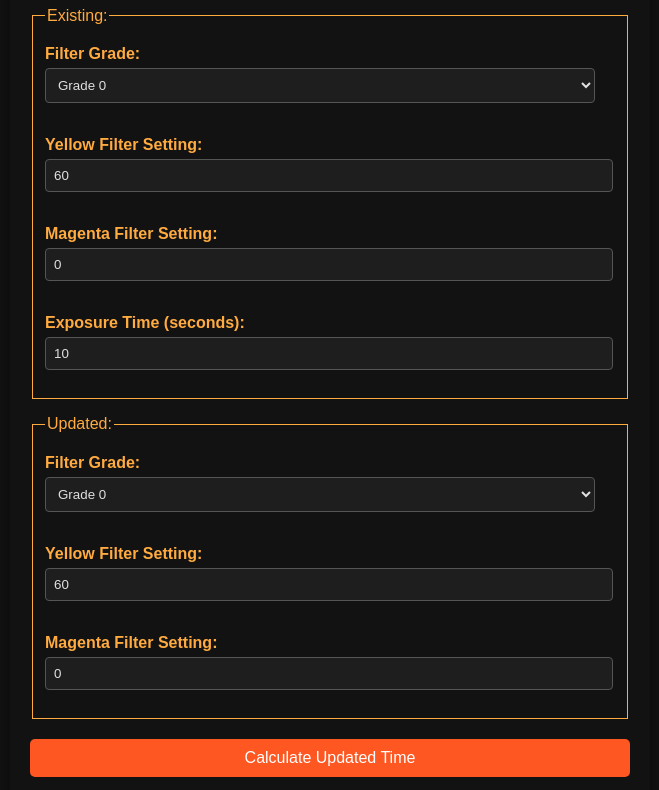
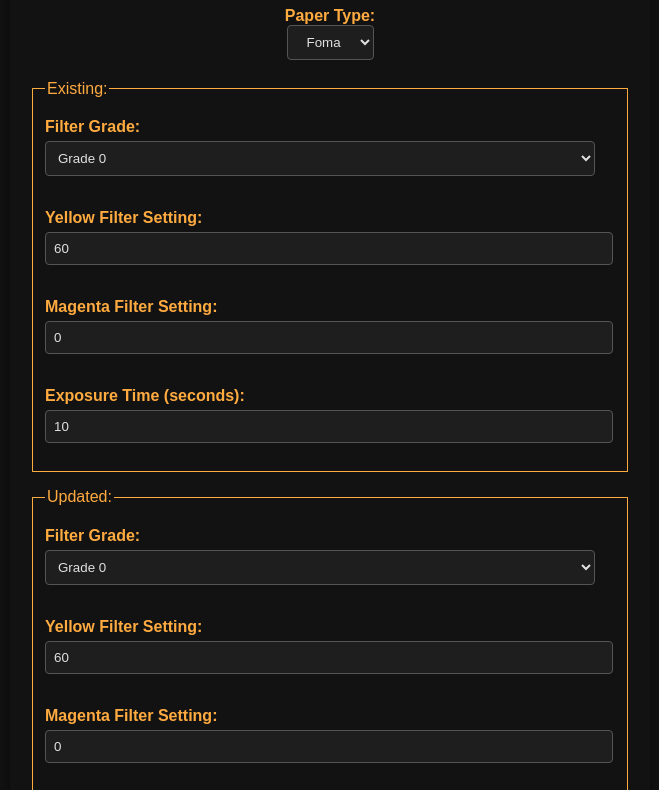
Before and after one commit to gradusnikov/darkroom-tools, a plain HTML site: page exposure_adjustment.html in a window 1280 px wide. Shown: the part 93-883 px from the top of the page, without its empty margins (310-969 px from the left). Drawn offline with Linux system fonts and the light colour scheme.

Commit message:
Update exposure_adjustment.html
Adding paper selection foma / illford

```diff
--- a/exposure_adjustment.html
+++ b/exposure_adjustment.html
@@ -70,6 +70,15 @@
         legend {
             color: #ffab40;
         }
+        .paper-selector {
+            text-align: center;
+            margin-bottom: 20px;
+        }
+        .paper-selector select {
+            width: auto;
+            margin: 0 auto;
+            padding: 8px 15px;
+        }
     </style>
     <script>
 
@@ -92,7 +101,8 @@
                 "5": { Y: 0, M: 150, C: 0 }
             }
         };
-        const PAPER_TYPE = "foma";
+
+        let PAPER_TYPE = "foma"; // Default paper type
 
         function interpolate(filteringFactors, value, colorIndex) {
             const keys = Object.keys(filteringFactors).map(Number);
@@ -150,7 +160,7 @@
 
             const kY_old = interpolate(filteringFactors, existingSettings[0], 0);
             const kM_old = interpolate(filteringFactors, existingSettings[1], 1);
-           const kC_old = interpolate(filteringFactors, existingSettings[2], 2);
+            const kC_old = interpolate(filteringFactors, existingSettings[2], 2);
 
             const kY_new = interpolate(filteringFactors, updatedSettings[0], 0);
             const kM_new = interpolate(filteringFactors, updatedSettings[1], 1);
@@ -160,10 +170,10 @@
 
             document.getElementById('result').innerText = `Updated Exposure Time: ${updatedTime.toFixed(2)} seconds`;
         }
+
         function setFilterSettings(elementId) {
             const filterGrade = document.getElementById(elementId).value;
             const filterSettings = FILTER_SETTINGS[PAPER_TYPE];
-
 
             if (filterSettings[filterGrade]) {
                 if (elementId === 'existingFilterGrade') {
@@ -175,17 +185,46 @@
                 }
             }
         }
+
+        function changePaperType() {
+            PAPER_TYPE = document.getElementById('paperType').value;
+
+            // Clear both select elements
+            document.getElementById('existingFilterGrade').innerHTML = '';
+            document.getElementById('updatedFilterGrade').innerHTML = '';
+
+            // Reload the filter tables
+            loadFilterTables();
+
+            // Reset the values
+            setFilterSettings('existingFilterGrade');
+            setFilterSettings('updatedFilterGrade');
+        }
+
         function loadFilterTables() {
-            ["existingFilterGrade", "updatedFilterGrade"].forEach( elementId => {
+            ["existingFilterGrade", "updatedFilterGrade"].forEach(elementId => {
                 const selectElement = document.getElementById(elementId);
                 const filterSettings = FILTER_SETTINGS[PAPER_TYPE];
-                for ( const key of Object.keys(filterSettings) ) {
+
+                // Sort the keys numerically (with special handling for "00")
+                const sortedKeys = Object.keys(filterSettings).sort((a, b) => {
+                    if (a === "00") return -1;
+                    if (b === "00") return 1;
+                    return parseFloat(a) - parseFloat(b);
+                });
+
+                for (const key of sortedKeys) {
                     const optionElement = document.createElement("option");
                     optionElement.value = key;
-                    optionElement.text  = `Grade ${key}`;
+                    optionElement.text = `Grade ${key}`;
                     selectElement.appendChild(optionElement);
                 }
-           });
+
+                // Select the first option
+                if (selectElement.options.length > 0) {
+                    selectElement.selectedIndex = 0;
+                }
+            });
         }
 
         window.onload = () => {
@@ -199,6 +238,14 @@
 <body>
     <h1>Exposure Time Calculator</h1>
 
+    <div class="paper-selector">
+        <label for="paperType">Paper Type:</label>
+        <select id="paperType" onchange="changePaperType()">
+            <option value="foma">Foma</option>
+            <option value="ilford">Ilford</option>
+        </select>
+    </div>
+
     <fieldset>
         <legend>Existing:</legend>
         <label for="existingFilterGrade">Filter Grade:</label>
@@ -210,11 +257,11 @@
 
         <label for="existingM">Magenta Filter Setting:</label>
         <input type="number" id="existingM" value="0"><br><br>
+
         <label for="existingTime">Exposure Time (seconds):</label>
         <input type="number" id="existingTime" value="10" step="0.01"><br><br>
+    </fieldset>
 
-    </fieldset>
-    </fieldset>
     <fieldset>
         <legend>Updated:</legend>
         <label for="updatedFilterGrade">Filter Grade:</label>
```
